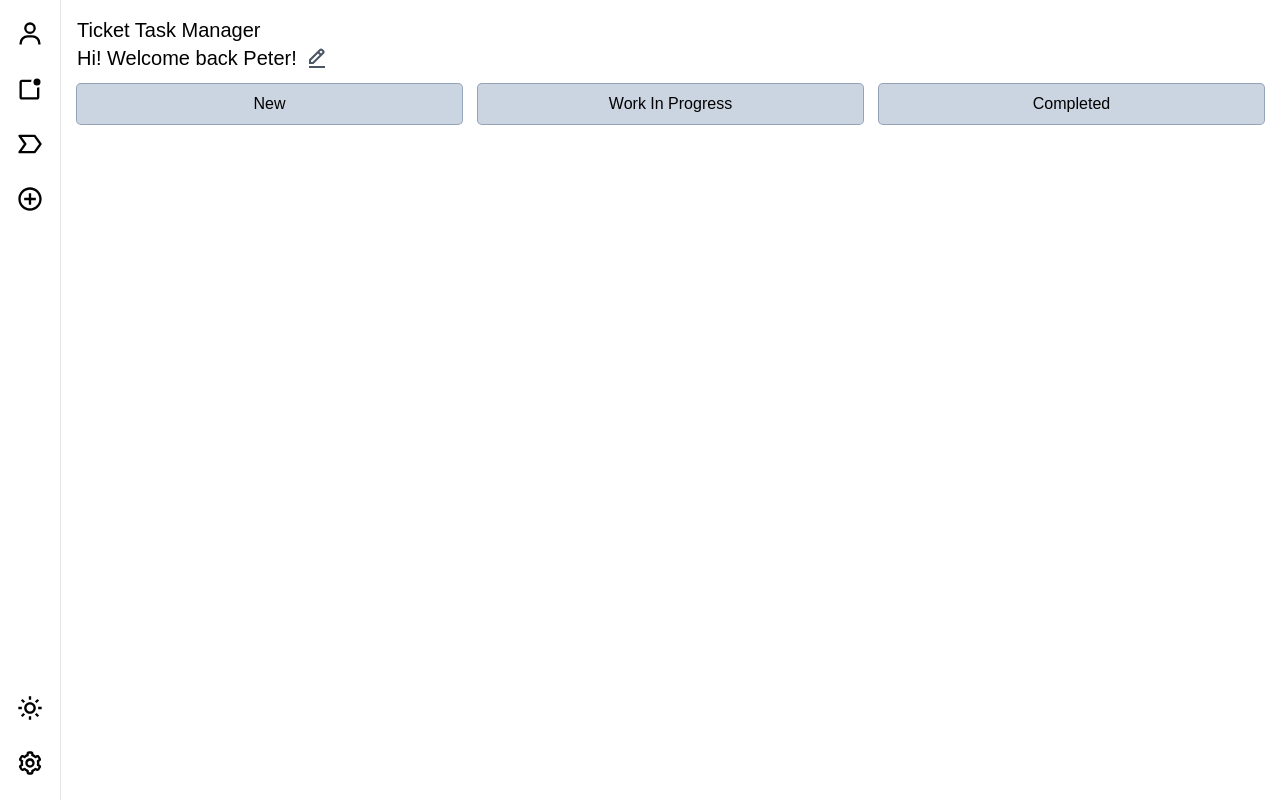
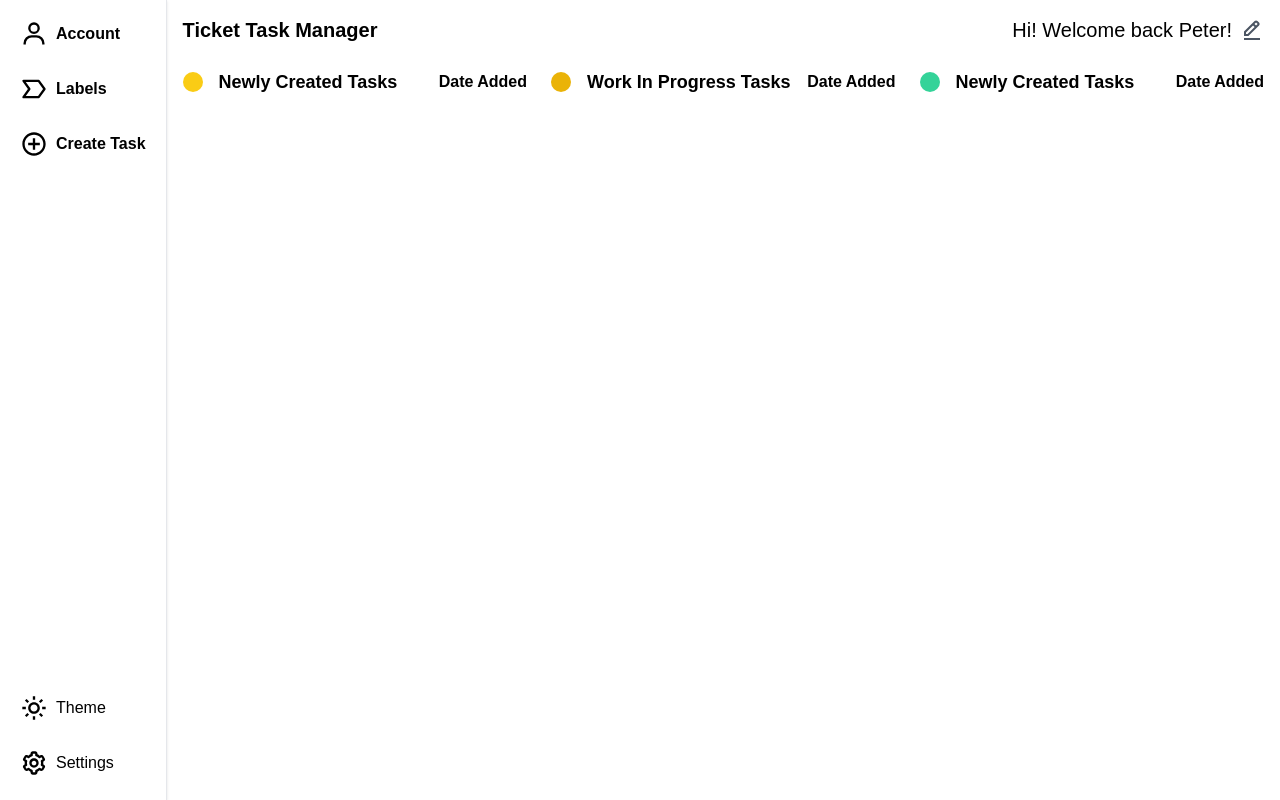
Before and after one commit to peterhogler/tickettaskmanager-app, a Next.js app: page / in a window 1280 px wide. Built offline with nearby package versions, Linux system fonts and the light colour scheme; a web font is replaced by a local one.

Commit message:
Design changes

```diff
--- a/src/Redux/tasksSlice.tsx
+++ b/src/Redux/tasksSlice.tsx
@@ -3,6 +3,7 @@ import type { PayloadAction } from "@reduxjs/toolkit";
 
 export interface Task {
     id: string | undefined;
+    date: string;
     title: string;
     status: number;
     message: string;
--- a/src/components/Navbar.tsx
+++ b/src/components/Navbar.tsx
@@ -1,7 +1,10 @@
+import User from "@/pages/components/User";
+
 const Navbar = ({ title }: { title: string }) => {
     return (
-        <nav>
-            <div className="text-xl">{title}</div>
+        <nav className="flex justify-between">
+            <div className="text-xl font-bold">{title}</div>
+            <User />
         </nav>
     );
 };
--- a/src/components/Sidebar.tsx
+++ b/src/components/Sidebar.tsx
@@ -11,49 +11,53 @@ const Sidebar: React.FC = () => {
 
     return (
         <>
-            <aside className="flex flex-col items-center py-4 px-3 border-r border-gray-200">
-                <ul className="flex flex-col gap-4">
+            <aside className="flex flex-col items-start py-4 px-3 border-r border-gray-200 shadow">
+                <ul className="flex flex-col gap-4 font-bold">
                     <li>
-                        <button className="rounded p-1 hover:bg-slate-100">
-                            <Link href="/">
+                        <button className="rounded p-1 hover:bg-slate-100 w-full">
+                            <Link className="flex items-center gap-2  px-1" href="/">
                                 <BiUser size={28} />
+                                Account
                             </Link>
                         </button>
                     </li>
                     <li>
-                        <button className="rounded p-1 hover:bg-slate-100">
-                            <Link href="tasks">
-                                <BiNotification size={28} />
+                        <button className="rounded p-1 hover:bg-slate-100 w-full">
+                            <Link className="flex items-center gap-2  px-1" href="labels">
+                                <BiLabel size={28} />
+                                Labels
+                            </Link>
+                        </button>
+                    </li>
+                    <li className="relative">
+                        <button className="rounded p-1 hover:bg-slate-100 w-full" onClick={handleModalOpen}>
+                            <div className="flex items-center gap-2  px-1">
+                                <BiPlusCircle size={28} />
+                                Create Task
+                            </div>
+                        </button>
+                    </li>
+                </ul>
+                <ul className="flex flex-col gap-4 mt-auto">
+                    <li>
+                        <button className="rounded p-1 hover:bg-slate-100 w-full">
+                            <Link className="flex items-center gap-2  px-1" href="/">
+                                <BiSun size={28} />
+                                Theme
                             </Link>
                         </button>
                     </li>
                     <li>
-                        <button className="rounded p-1 hover:bg-slate-100">
-                            <Link href="labels">
-                                <BiLabel size={28} />
+                        <button className="rounded p-1 hover:bg-slate-100 w-full">
+                            <Link className="flex items-center gap-2  px-1" href="tasks">
+                                <BiCog size={28} />
+                                Settings
                             </Link>
-                        </button>
-                    </li>
-                    <li className="relative">
-                        <button className="rounded p-1 hover:bg-slate-100" onClick={handleModalOpen}>
-                            <BiPlusCircle size={28} />
-                        </button>
-                        {isModalOpen && <CreateTaskModal onClose={() => setIsModalOpen(false)} />}
-                    </li>
-                </ul>
-                <ul className="mt-auto flex flex-col gap-4 relative">
-                    <li>
-                        <button className="rounded p-1 hover:bg-slate-100">
-                            <BiSun size={28} />
-                        </button>
-                    </li>
-                    <li>
-                        <button className="rounded p-1 hover:bg-slate-100">
-                            <BiCog size={28} />
                         </button>
                     </li>
                 </ul>
             </aside>
+            {isModalOpen && <CreateTaskModal onClose={() => setIsModalOpen(false)} />}
         </>
     );
 };
--- a/src/hooks/formReducer.tsx
+++ b/src/hooks/formReducer.tsx
@@ -11,7 +11,8 @@ interface FormActions {
 }
 
 export interface FormState {
-    id: string | undefined
+    id: string | undefined;
+    date: string;
     title: string;
     status: number;
     message: string;
@@ -19,6 +20,7 @@ export interface FormState {
 
 export const INITIAL_STATE: FormState = {
     id: "",
+    date: "",
     title: "",
     status: 0,
     message: "",
--- /dev/null
+++ b/src/pages/components/Dashboard.tsx
@@ -0,0 +1,61 @@
+import { useAppSelector } from "@/hooks/reduxHooks";
+import Task from "./Task";
+
+const Dashboard = () => {
+    const tasks = useAppSelector((state) => state.myTasks.tasks);
+
+    return (
+        <div className="mt-3 grid grid-cols-1 lg:grid-cols-3 gap-6">
+            <div>
+                <div className="flex items-center justify-between  mb-4 py-3  rounded font-semibold">
+                    <div className="flex items-center text-lg">
+                        <div className="h-5 w-5 bg-yellow-400 rounded-full mr-4" />
+                        <h1>Newly Created Tasks</h1>
+                    </div>
+                    <div>Date Added</div>
+                </div>
+                <ul className="grid grid-cols-1 gap-4">
+                    {tasks
+                        .filter((task) => task.status === 1)
+                        .map((task) => (
+                            <Task details={task} />
+                        ))}
+                </ul>
+            </div>
+            <div>
+                <div className="flex items-center justify-between  mb-4 py-3  rounded font-semibold">
+                    <div className="flex items-center text-lg">
+                        <div className="h-5 w-5 bg-yellow-500 rounded-full mr-4" />
+                        <h1>Work In Progress Tasks</h1>
+                    </div>
+                    <div>Date Added</div>
+                </div>
+                <ul className="grid grid-cols-1 gap-4">
+                    {tasks
+                        .filter((task) => task.status === 2)
+                        .map((task) => (
+                            <Task details={task} />
+                        ))}
+                </ul>
+            </div>
+            <div>
+                <div className="flex items-center justify-between  mb-4 py-3  rounded font-semibold">
+                    <div className="flex items-center text-lg">
+                        <div className="h-5 w-5 bg-emerald-400 rounded-full mr-4" />
+                        <h1>Newly Created Tasks</h1>
+                    </div>
+                    <div>Date Added</div>
+                </div>
+                <ul className="grid grid-cols-1 gap-4">
+                    {tasks
+                        .filter((task) => task.status === 3)
+                        .map((task) => (
+                            <Task details={task} />
+                        ))}
+                </ul>
+            </div>
+        </div>
+    );
+};
+
+export default Dashboard;
--- a/src/pages/index.tsx
+++ b/src/pages/index.tsx
@@ -1,8 +1,6 @@
 import Layout from "@/components/Layout";
 import Navbar from "@/components/Navbar";
-import Dashboard from "./tasks/components/Dashboard";
-import User from "./tasks/components/User";
-import { useState } from "react";
+import Dashboard from "./components/Dashboard";
 
 export default function Home() {
     return (
@@ -10,7 +8,7 @@ export default function Home() {
             <Layout>
                 <section className="flex-1 p-4">
                     <Navbar title="Ticket Task Manager" />
-                    <User />
+
                     <Dashboard />
                 </section>
             </Layout>
--- a/src/pages/tasks/components/Dashboard.tsx
+++ /dev/null
@@ -1,49 +0,0 @@
-import { useAppSelector } from "@/hooks/reduxHooks";
-import Task from "./Task";
-
-const Dashboard = () => {
-    const tasks = useAppSelector((state) => state.myTasks.tasks);
-
-    return (
-        <div className="mt-3 grid grid-cols-3 gap-4">
-            <div className="">
-                <div className="ring-1 ring-slate-400 text-center bg-slate-300 mb-4 py-2 rounded">
-                    <h1>New</h1>
-                </div>
-                <ul className="grid grid-cols-1 gap-3">
-                    {tasks
-                        .filter((task) => task.status === 1)
-                        .map((task) => (
-                            <Task details={task} />
-                        ))}
-                </ul>
-            </div>
-            <div>
-                <div className="ring-1 ring-slate-400 text-center bg-slate-300 mb-2 py-2 rounded ">
-                    <h1>Work In Progress</h1>
-                </div>
-                <ul className="grid grid-cols-1 gap-3">
-                    {tasks
-                        .filter((task) => task.status === 2)
-                        .map((task) => (
-                            <Task details={task} />
-                        ))}
-                </ul>
-            </div>
-            <div className="">
-                <div className="ring-1 ring-slate-400 text-center bg-slate-300 mb-2 py-2 rounded">
-                    <h1>Completed</h1>
-                </div>
-                <ul className="grid grid-cols-1 gap-3">
-                    {tasks
-                        .filter((task) => task.status === 3)
-                        .map((task) => (
-                            <Task details={task} />
-                        ))}
-                </ul>
-            </div>
-        </div>
-    );
-};
-
-export default Dashboard;
--- a/src/pages/tasks/index.tsx
+++ /dev/null
@@ -1,15 +0,0 @@
-import Layout from "@/components/Layout";
-import Navbar from "@/components/Navbar";
-
-const Tasks: React.FC = () => {
-    return (
-        <Layout>
-            <section className="flex-1 p-4">
-                <Navbar title="Tasks" />
-                <p className="text-lg">Content</p>
-            </section>
-        </Layout>
-    );
-};
-
-export default Tasks;
--- a/src/styles/globals.css
+++ b/src/styles/globals.css
@@ -12,4 +12,33 @@
     .arrow-left {
         clip-path: polygon(100% 100%, 100% 0, 0 50%);
     }
+
+    .custom-yellow-bg {
+        @apply bg-gradient-to-r from-yellow-50 to-yellow-200;
+    }
+
+    .custom-orange-bg {
+        @apply bg-gradient-to-r from-yellow-50 to-yellow-300;
+    }
+
+    .custom-emerald-bg {
+        @apply bg-gradient-to-r from-emerald-50 to-emerald-300;
+    }
+
+    .bg-animate {
+        background-size: 400%;
+        -webkit-animation: gradient 4s ease-in-out infinite alternate;
+        -moz-animation: gradient 4s ease-in-out infinite alternate;
+        animation: gradient 4s ease-in-out infinite alternate;
+        animation-fill-mode: forwards;
+    }
+
+    @keyframes gradient {
+        0% {
+            background-position: 0% 0%;
+        }
+        100% {
+            background-position: 100% 0%;
+        }
+    }
 }
```
Also changed, not shown: src/components/CreateTaskModal.tsx (+19 -10 lines), src/pages/components/Task.tsx (renamed from src/pages/tasks/components/Task.tsx, +10 -6 lines), src/pages/components/User.tsx (renamed from src/pages/tasks/components/User.tsx).
